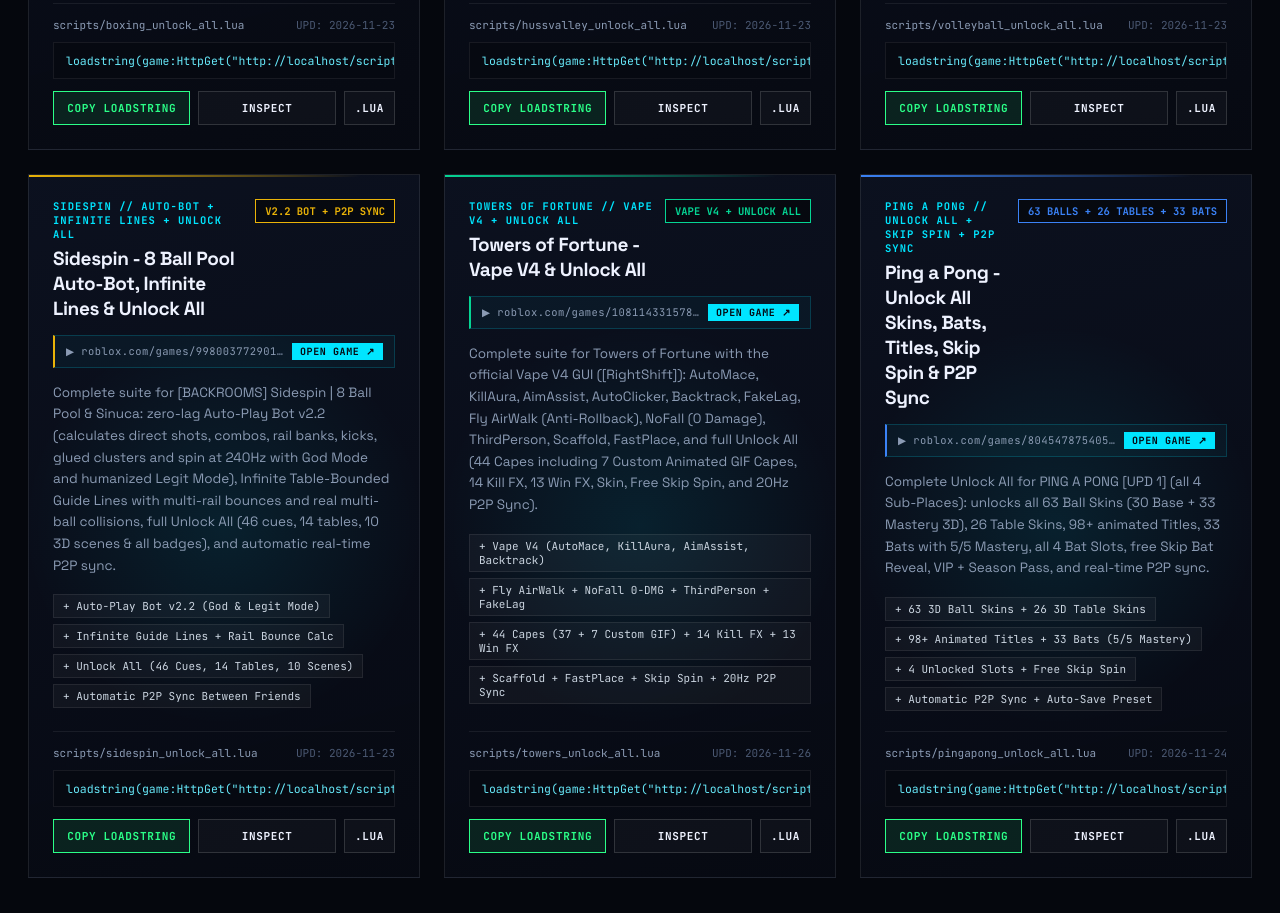
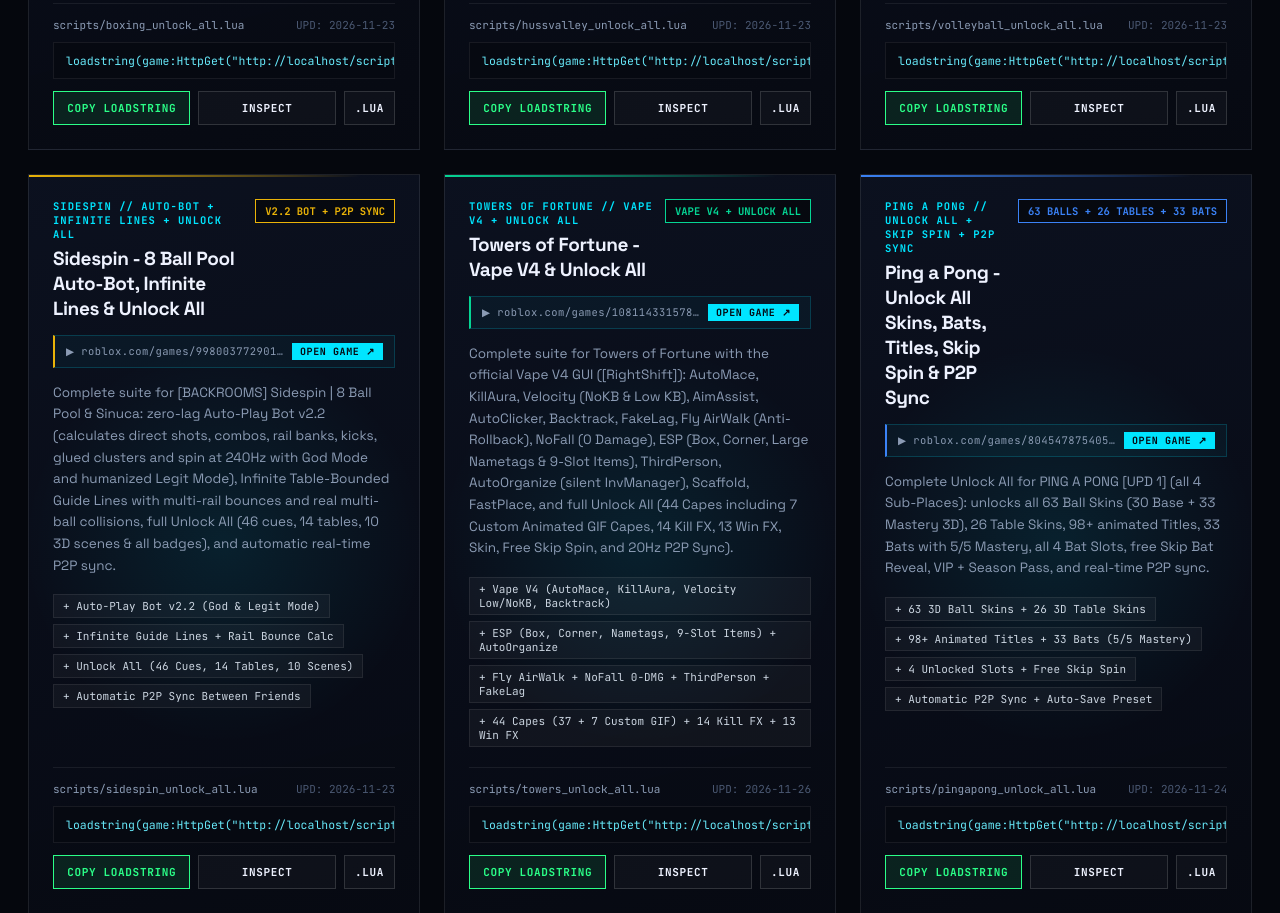
Before and after one commit to ydxvxdinc-art/ydx-script-vault, a plain HTML site: page index.html in a window 1280 px wide. Shown: the part 2649-3562 px from the top of the page. Drawn offline with nearby package versions, Linux system fonts and the light colour scheme; animation ran at ten frames a second.

Commit message:
feat(towers): add Velocity (NoKB/Low KB), 2D ESP (Box/Corner/Nametags/9-Slot Items), AutoOrganize & fix Vape V4 tooltips/auto-save

```diff
--- a/index.html
+++ b/index.html
@@ -1278,8 +1278,8 @@
         features: ["Auto-Play Bot v2.2 (God & Legit Mode)", "Infinite Guide Lines + Rail Bounce Calc", "Unlock All (46 Cues, 14 Tables, 10 Scenes)", "Automatic P2P Sync Between Friends"]
       },
       "towers-unlock": {
-        description: "Complete suite for Towers of Fortune with the official Vape V4 GUI ([RightShift]): AutoMace, KillAura, AimAssist, AutoClicker, Backtrack, FakeLag, Fly AirWalk (Anti-Rollback), NoFall (0 Damage), ThirdPerson, Scaffold, FastPlace, and full Unlock All (44 Capes including 7 Custom Animated GIF Capes, 14 Kill FX, 13 Win FX, Skin, Free Skip Spin, and 20Hz P2P Sync).",
-        features: ["Vape V4 (AutoMace, KillAura, AimAssist, Backtrack)", "Fly AirWalk + NoFall 0-DMG + ThirdPerson + FakeLag", "44 Capes (37 + 7 Custom GIF) + 14 Kill FX + 13 Win FX", "Scaffold + FastPlace + Skip Spin + 20Hz P2P Sync"]
+        description: "Complete suite for Towers of Fortune with the official Vape V4 GUI ([RightShift]): AutoMace, KillAura, Velocity (NoKB & Low KB), AimAssist, AutoClicker, Backtrack, FakeLag, Fly AirWalk (Anti-Rollback), NoFall (0 Damage), ESP (Box, Corner, Large Nametags & 9-Slot Items), ThirdPerson, AutoOrganize (silent InvManager), Scaffold, FastPlace, and full Unlock All (44 Capes including 7 Custom Animated GIF Capes, 14 Kill FX, 13 Win FX, Skin, Free Skip Spin, and 20Hz P2P Sync).",
+        features: ["Vape V4 (AutoMace, KillAura, Velocity Low/NoKB, Backtrack)", "ESP (Box, Corner, Nametags, 9-Slot Items) + AutoOrganize", "Fly AirWalk + NoFall 0-DMG + ThirdPerson + FakeLag", "44 Capes (37 + 7 Custom GIF) + 14 Kill FX + 13 Win FX"]
       },
       "pingapong-unlock": {
         description: "Complete Unlock All for PING A PONG [UPD 1] (all 4 Sub-Places): unlocks all 63 Ball Skins (30 Base + 33 Mastery 3D), 26 Table Skins, 98+ animated Titles, 33 Bats with 5/5 Mastery, all 4 Bat Slots, free Skip Bat Reveal, VIP + Season Pass, and real-time P2P sync.",
--- a/scripts.json
+++ b/scripts.json
@@ -215,12 +215,12 @@
     "badge": "Vape V4 + Unlock All",
     "accent": "#05d594",
     "updated": "2026-11-26",
-    "description": "Suite completa para Towers of Fortune com GUI oficial da Vape V4 ([RightShift]): AutoMace, KillAura, AimAssist, AutoClicker, Backtrack, FakeLag, Fly AirWalk (Anti-Rollback), NoFall (0 Damage), ThirdPerson, Scaffold, FastPlace e Unlock All completo (44 Capas incluindo 7 Custom GIFs animadas, 14 Kill FX, 13 Win FX, Skin, Skip Spin e Sync P2P 20Hz).",
+    "description": "Suite completa para Towers of Fortune com GUI oficial da Vape V4 ([RightShift]): AutoMace, KillAura, Velocity (NoKB & Low KB), AimAssist, AutoClicker, Backtrack, FakeLag, Fly AirWalk (Anti-Rollback), NoFall (0 Damage), ESP (Box, Corner, Large Nametags & 9-Slot Items), ThirdPerson, AutoOrganize (InvManager sem abrir inventario), Scaffold, FastPlace e Unlock All completo (44 Capas incluindo 7 Custom GIFs animadas, 14 Kill FX, 13 Win FX, Skin, Skip Spin e Sync P2P 20Hz).",
     "features": [
-      "Vape V4 (AutoMace, KillAura, AimAssist, Backtrack)",
+      "Vape V4 (AutoMace, KillAura, Velocity Low/NoKB, Backtrack)",
+      "ESP (Box, Corner, Nametags, 9-Slot Items) + AutoOrganize",
       "Fly AirWalk + NoFall 0-DMG + ThirdPerson + FakeLag",
-      "44 Capas (37 + 7 Custom GIF) + 14 Kill FX + 13 Win FX",
-      "Scaffold + FastPlace + Skip Spin + Sync P2P 20Hz"
+      "44 Capas (37 + 7 Custom GIF) + 14 Kill FX + 13 Win FX"
     ]
   },
   {
```
Also changed, not shown: 1 other file.
